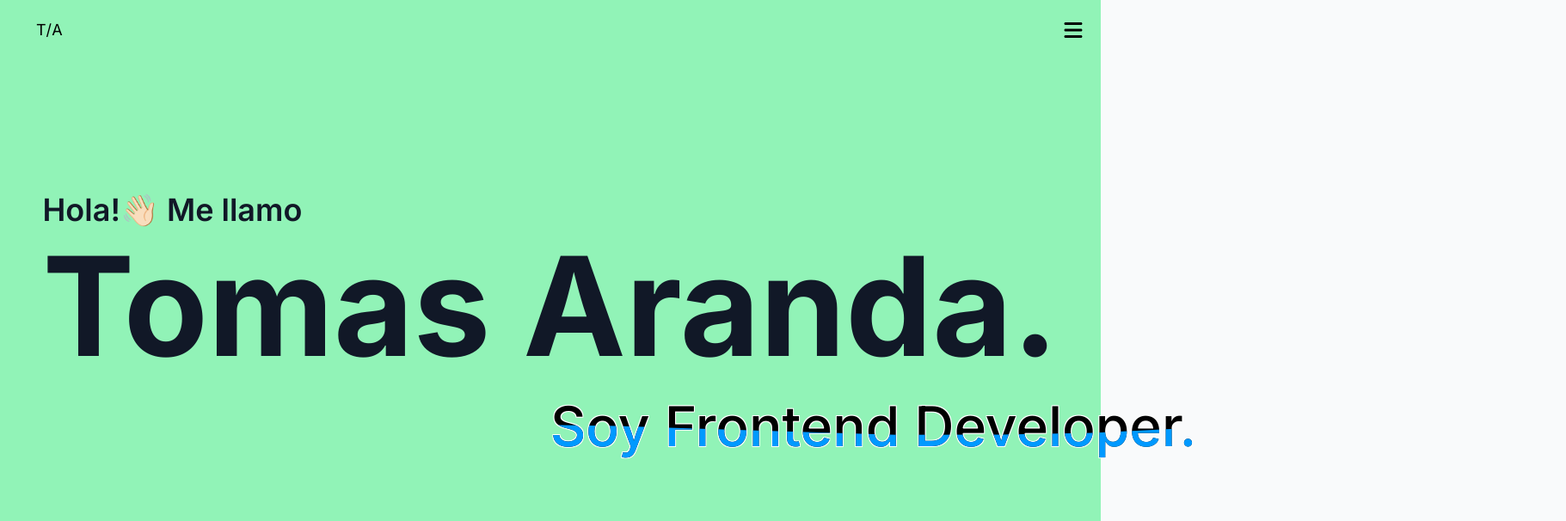
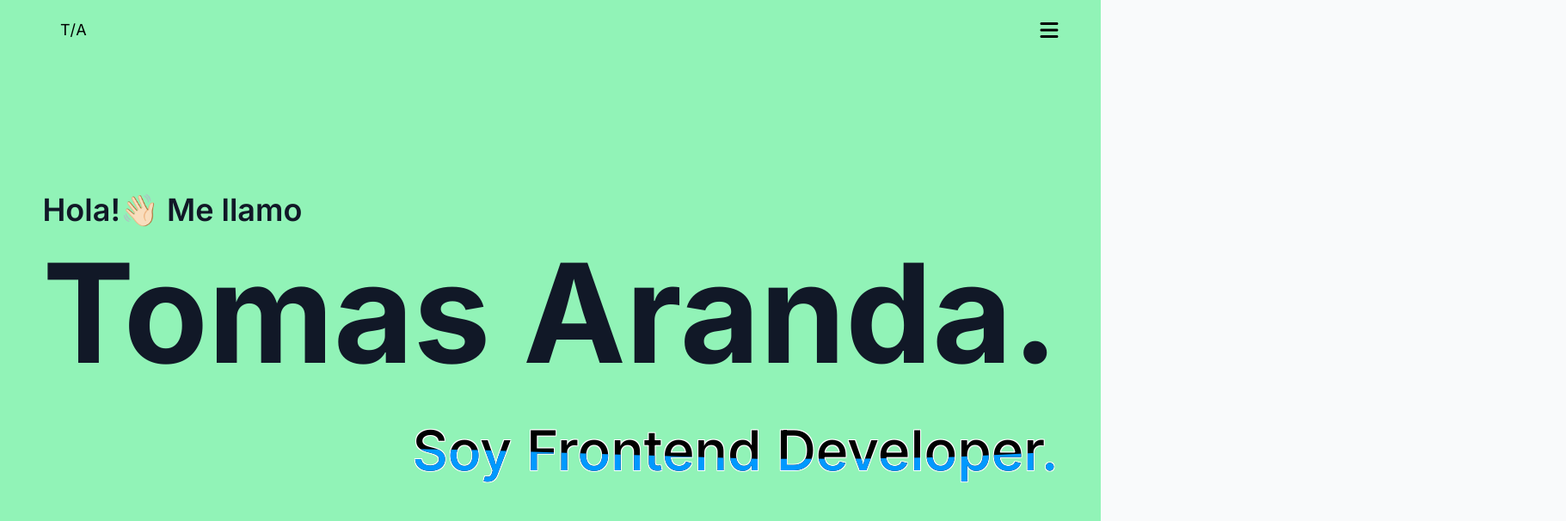
Before and after one commit to TomasAranda21/new-portfolio, a React (Vite) app in the folder frontend/: page / in a window 1280 px wide. Shown: the top 606 px of the page at 86% size, 1821 px wide, since content can reach past the window. Built offline with nearby package versions, Linux system fonts and the light colour scheme; no server answers; the database is empty.

Commit message:
add animation

```diff
--- a/frontend/src/components/header/Header.jsx
+++ b/frontend/src/components/header/Header.jsx
@@ -1,9 +1,8 @@
 import React, { useEffect, useState } from 'react'
-import ButtonCV from '../buttons/Button'
 import './Header.css'
-import Links from './Links'
 import NavDesktop from './NavDesktop'
 import NavMovile from './NavMovile'
+import { useInView } from 'react-intersection-observer'
 
 
 const Header = ({dark, isDark}) => {
@@ -11,21 +10,25 @@ const Header = ({dark, isDark}) => {
     const [isMovil, setIsMovil] = useState(false)
 
 
+    const {ref: refHello, inView: helloView } = useInView({triggerOnce: true});
+
+    const {ref: refName, inView: nameView } = useInView({triggerOnce: true});
+
     useEffect(() => {
 
         if(window.screen.width <= 1024) {
 
             setIsMovil(true)
-
         }
-
 
     }, [])
 
   return (
 
+    <header className="header_container  xl:h-screen bg-verdeClaro2 " >
 
-    <header className="header_container  xl:h-screen bg-verdeClaro2 ">
+    <div >
+
 
         {!isMovil ?
 
@@ -36,13 +39,15 @@ const Header = ({dark, isDark}) => {
 
         }
 
-        <section className="flex justify-center text-gray-900 pt-16 pb-44 lg:pb-52 xl:pb-20" id="home">
+        <section className="flex justify-center text-gray-900 pt-16 pb-48 lg:pb-52 xl:pb-20 2xl:pb-12 " id="home" >
 
-            <div className="flex flex-col gap-3 pt-20 lg:pt-40 ">
-                <p className="text-2xl lg:text-4xl font-semibold text-center lg:text-left">Hola!👋🏻  Me llamo</p>
-                <h1 className="xl:text-11xl lg:text-7xl text-5xl text-center font-bold">Tomas Aranda.</h1>
+            <div className="flex flex-col gap-3 pt-20 lg:pt-40 "  ref={refHello}>
+                <div className={helloView ? `relative bottom-0 opacity-100 delay-300 duration-700 ease-in-out ` : 'relative bottom-96 opacity-0 duration-700 ease-in-out'} >
+                    <p className="text-2xl md:text-4xl font-semibold text-center lg:text-left">Hola!👋🏻  Me llamo</p>
+                    <h1 className="xl:text-11xl md:text-7xl text-5xl text-center font-bold my-5">Tomas Aranda.</h1>
+                </div>
 
-                <div className="relative pb-20 lg:left-1/2 w-full">
+                <div className={nameView ? `relative top-0 flex justify-end opacity-100 pb-20 delay-500 duration-700 ease-in-out` : 'relative  top-64 opacity-0 duration-700 ease-in-out'} ref={refName}>
 
                     <p className="borderText spanText">Soy Frontend Developer.</p>
                     <p className="wave spanText">Soy Frontend Developer.</p>
@@ -55,6 +60,8 @@ const Header = ({dark, isDark}) => {
         <svg xmlns="http://www.w3.org/2000/svg" viewBox="0 0 1440 320">
             <path fill={`${dark ? '#0f172a' : "#f9fafb"}`} fillOpacity="1" d="M0,0L48,37.3C96,75,192,149,288,197.3C384,245,480,267,576,266.7C672,267,768,245,864,224C960,203,1056,181,1152,192C1248,203,1344,245,1392,266.7L1440,288L1440,320L1392,320C1344,320,1248,320,1152,320C1056,320,960,320,864,320C768,320,672,320,576,320C480,320,384,320,288,320C192,320,96,320,48,320L0,320Z"></path>
         </svg>
+    </div>
+
 
     </header>
 
--- a/frontend/src/components/header/NavDesktop.jsx
+++ b/frontend/src/components/header/NavDesktop.jsx
@@ -1,36 +1,43 @@
-import React, { useState } from 'react'
+import React from 'react'
 import ButtonCV from '../buttons/Button'
 import './Header.css'
 import Links from './Links'
-import moon from '../../assets/moon.png'
-import sun from '../../assets/sun.png'
+import { useInView } from 'react-intersection-observer'
+
+
 
 const NavDesktop = ({dark, isDark}) => {
+
+    const {ref: refHome, inView: homeView } = useInView({triggerOnce: true});
 
 
   return (
     <>
-        <div className="fixed w-full px-7 2xl:px-0 z-50 bg-verdeClaro2">
-            <nav className="2xl:w-2/3 w-full flex mx-auto justify-between py-5 items-center font-fontSecundaria ">
+    <div ref={refHome}>
+        <div
+        className={`${homeView ? "fixed top-0  w-full px-7 2xl:px-0 z-50 bg-verdeClaro2 delay-1000 duration-700 ease-in-out"
+        : " delay-500 duration-700 ease-in-out nav_desktop_hidden fixed w-full px-7 2xl:px-0 z-50 bg-verdeClaro2"}`} >
 
-                <Links text='T/A' nav="home"/>
+            <nav
+            className="2xl:w-2/3 w-full flex mx-auto justify-between py-5 items-center font-fontSecundaria">
+
+
+
+                <Links text={'T/A'} className="font-bold text-xl" nav="home"/>
+
 
 
                     <div>
                         <Links text='Inicio' nav="home"/>
+
                         <Links text='Portfolio' nav="portfolio"/>
                         <Links text='Skills' nav="skills"/>
                         <Links text='Contacto' nav="contacto"/>
-
                     </div>
 
                     <div className="flex items-center gap-10">
 
-
-                        {/* <label className="switch">
-                            <input type="checkbox"/>
-                            <span className="slider"></span>
-                        </label> */}
+{/*
                         <div className="">
                             {dark ?
 
@@ -42,7 +49,7 @@ const NavDesktop = ({dark, isDark}) => {
                             <button onClick={e => isDark(true)}><img src={moon} alt="" width="30"/></button>
 
                             }
-                        </div>
+                        </div> */}
 
                         <div className="w-44 relative h-14">
                             <div className="absolute ">
@@ -58,6 +65,8 @@ const NavDesktop = ({dark, isDark}) => {
             </nav>
 
         </div>
+
+    </div>
     </>
   )
 }
--- a/frontend/src/components/header/NavMovile.jsx
+++ b/frontend/src/components/header/NavMovile.jsx
@@ -1,37 +1,54 @@
-import React, { useState } from 'react'
+import React, { useRef, useState, useEffect } from 'react'
 import { FontAwesomeIcon } from '@fortawesome/react-fontawesome'
-import {faBars, faBriefcase, faCode , faEnvelope, faHome, faArrowRightFromBracket, faMoon, faSun} from '@fortawesome/free-solid-svg-icons'
+import {faBars, faBriefcase, faCode , faEnvelope, faHome, faXmark} from '@fortawesome/free-solid-svg-icons'
 import ButtonCV from '../buttons/Button'
-import moon from '../../assets/moon.png'
-import sun from '../../assets/sun.png'
 import './Header.css'
 import Links from './Links'
 import LinksMovile from './LinksMovile'
+import { useInView } from 'react-intersection-observer'
 
 
 const NavMovile = ({dark, isDark}) => {
 
     const [nav, setNav] = useState(false)
 
+    const {ref, inView } = useInView();
+
+
+    const navRef = useRef()
+
+    useEffect(() => {
+
+        if(nav) {
+            navRef.current.classList.add('right-0')
+
+        }else{
+
+            navRef.current.classList.remove('right-0')
+        }
+
+    }, [nav])
+
+
 
   return (
+    <>
+        <div className="fixed top-0 w-full z-50 bg-verdeClaro2"ref={ref} >
+            <nav className={`${inView ?  "flex justify-between pt-4 p-3 lg:px-10 items-center relative bottom-0 delay-700 duration-700 ease-in-out " : "flex justify-between pt-4 p-3 items-center relative bottom-96"} `}>
 
-    <>
-        <div className="fixed top-0 w-full z-50 bg-verdeClaro2" >
-            <nav className=" flex justify-between pt-4 p-3 items-center">
 
-                <Links text='T/A' nav="home"/>
+                <Links text={'T/A'} className="font-bold text-xl" nav="home"/>
+
 
                 <FontAwesomeIcon onClick={() => setNav(true)} icon={faBars} className="text-2xl" width="40"/>
 
-                {nav &&
-                    <div className="fixed bg-verdeClaro3 py-10 top-0 w-1/2 h-screen right-0 z-30 ">
+                    <div ref={navRef} className="nav_hidden">
 
-                        <div className="px-10 flex justify-between items-center">
-                            <button className="uppercase text-3xl font-bold flex justify-start" onClick={() => setNav(false)}>X</button>
+                        <div className="px-5">
+                            <button className="uppercase text-3xl font-bold" onClick={() => setNav(false)}><FontAwesomeIcon icon={faXmark}/></button>
 
 
-                            <div className="">
+                            {/* <div className="">
                                 {dark ?
 
                                 <button onClick={e => isDark(false)}><img src={sun} alt="" width="30"/></button>
@@ -42,7 +59,7 @@ const NavMovile = ({dark, isDark}) => {
                                 <button onClick={e => isDark(true)}><img src={moon} alt="" width="30"/></button>
 
                                 }
-                            </div>
+                            </div> */}
                         </div>
 
                         <div className="flex flex-col gap-8 items-center pt-20 text-xs">
@@ -52,7 +69,7 @@ const NavMovile = ({dark, isDark}) => {
                             <LinksMovile nav={"skills"} text={"Skills"} onClick={() => setNav(false)} icon={faCode}/>
                             <LinksMovile nav={"contacto"} text={"Contacto"} onClick={() => setNav(false)} icon={faEnvelope}/>
 
-                            <div className="px-5">
+                            <div className="px-5 mt-8">
                                 <a target="_blank" href="https://drive.google.com/file/d/1YVsHxjlzsqtcL1OiGve8F7mkfVRIKHmS/view">
                                     <ButtonCV text="descargar cv"/>
                                 </a>
@@ -60,7 +77,6 @@ const NavMovile = ({dark, isDark}) => {
 
                         </div>
                     </div>
-                }
 
             </nav>
 
```
